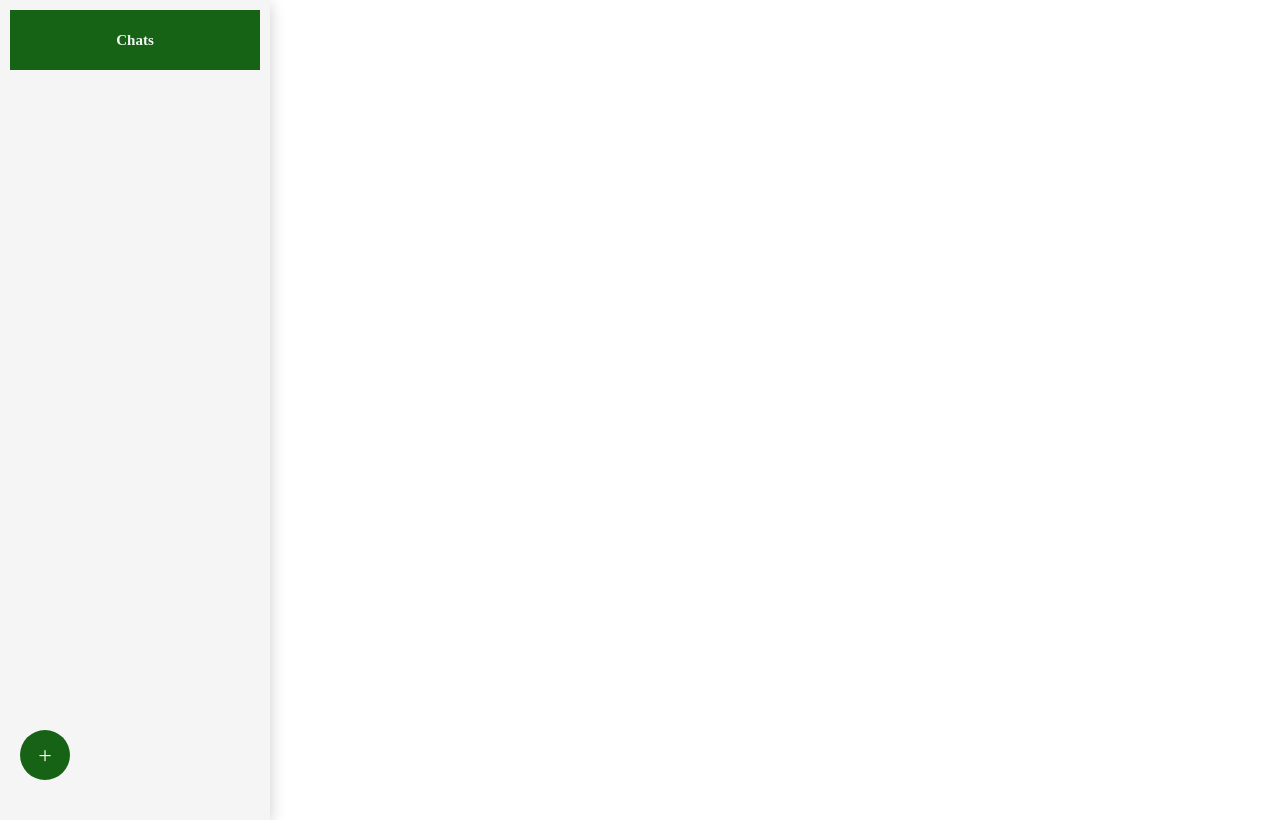
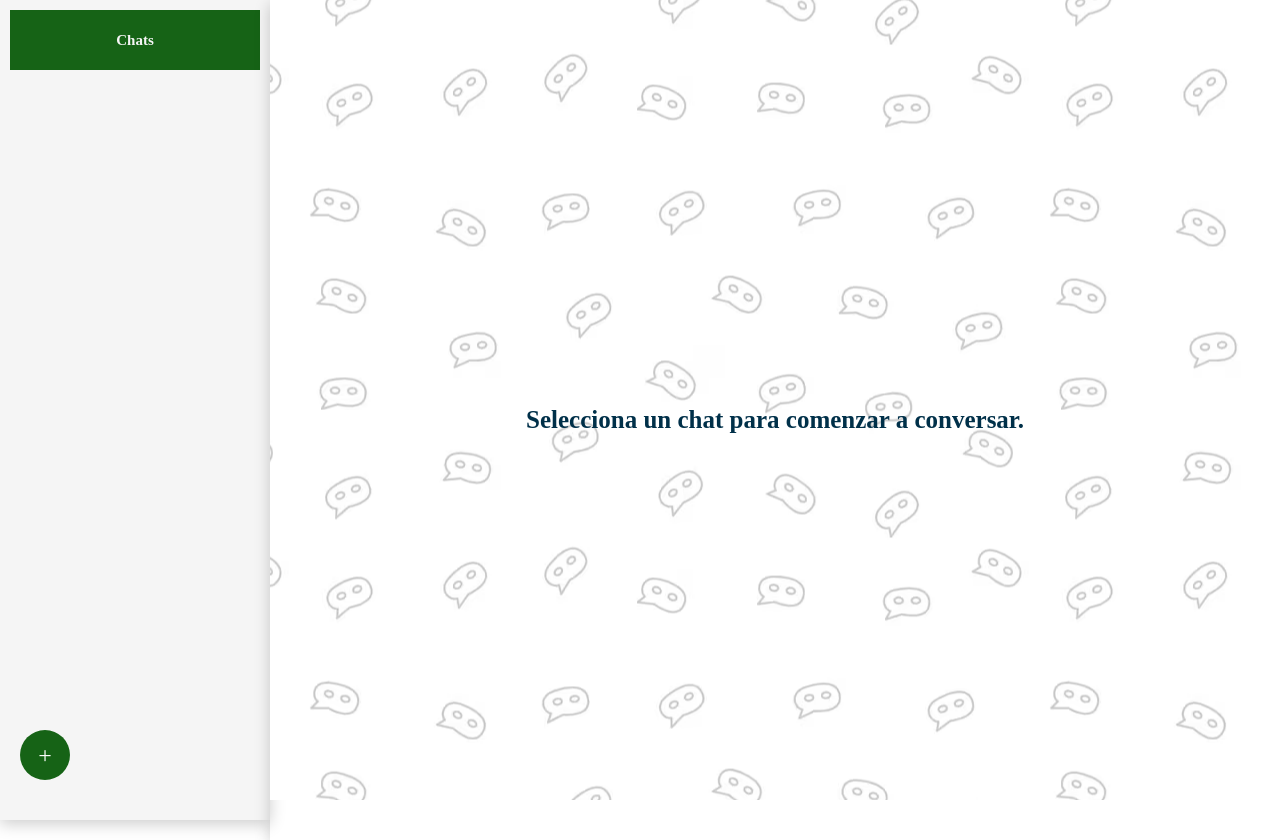
Before and after one commit to florenciaarnez/AngularWebChat, an Angular app: page / in a window 1280 px wide. Built offline with nearby package versions, Linux system fonts and the light colour scheme.

Commit message:
agrego estructura y estilos al home

```diff
--- a/src/app/views/home/home.css
+++ b/src/app/views/home/home.css
@@ -19,3 +19,11 @@ a{
     cursor: pointer;
     text-decoration: none;
 }
+
+div{
+    flex: 1;
+    width: 100vh;
+    height: 100vh;
+    align-items: center;
+    justify-content: center;
+}
--- a/src/app/views/home/home.html
+++ b/src/app/views/home/home.html
@@ -1,4 +1,8 @@
 <body>
 <app-sidebar></app-sidebar>
 <a routerLink="/new-contact">+</a>
+<div>
+<app-chat-window></app-chat-window>
+</div>
+
 </body>
--- a/src/app/views/home/home.ts
+++ b/src/app/views/home/home.ts
@@ -2,10 +2,13 @@ import { Component } from '@angular/core';
 import { ChatWindow } from "../../components/chatWindow/chat-window";
 import { Sidebar } from "../../components/sidebar/sidebar";
 import { RouterLink } from "@angular/router";
+
 @Component({
   selector: 'app-home',
+  standalone: true,
   imports: [ChatWindow, Sidebar, RouterLink],
   templateUrl: './home.html',
   styleUrl: './home.css',
 })
-export class Home {}
+export class Home {
+  }
```
